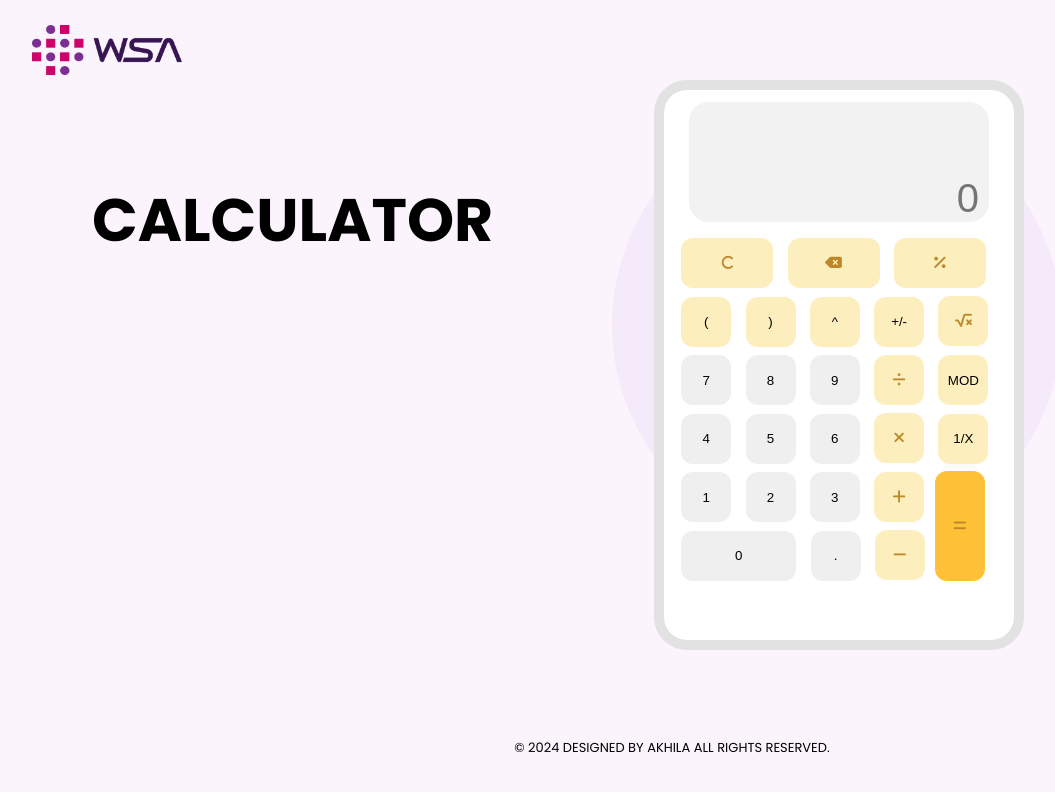
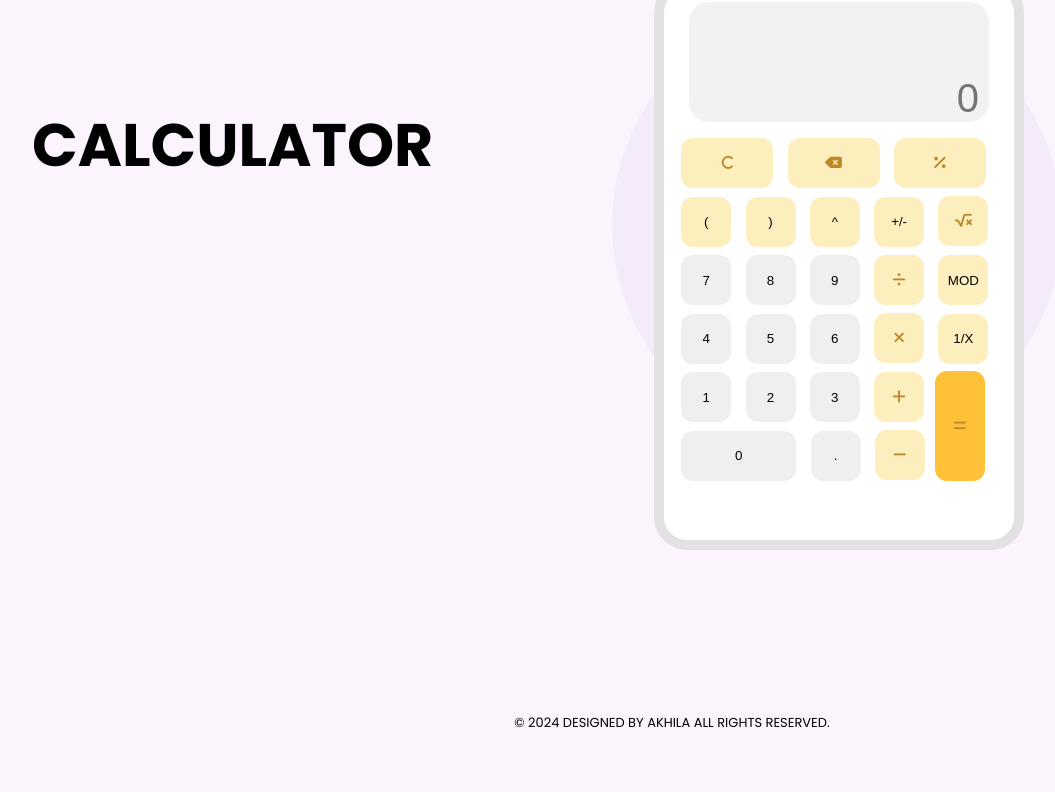
Before and after one commit to AkhilaKumbham/AdvancedCalculator, a plain HTML site: page index.html in a window 1280 px wide. Shown: the top 792 px of the page, without its empty margins (28-1083 px from the left). Drawn offline with Linux system fonts and the light colour scheme.

Commit message:
Update index.html

```diff
--- a/index.html
+++ b/index.html
@@ -12,12 +12,6 @@
 <body>
     <!-- Main container wrapping the entire page content -->
     <main id="main-container">
-        <!-- Icon and header section at the top -->
-        <div id="icon-container">
-            <!-- Icon for the logo -->
-            <div id="icon">
-                <img src="Wsa.png" alt="Wsalogo" id="icon">
-            </div>
             <!-- Header title -->
             <div id="header">
                 <h1 class="header">Calculator</h1>
```
